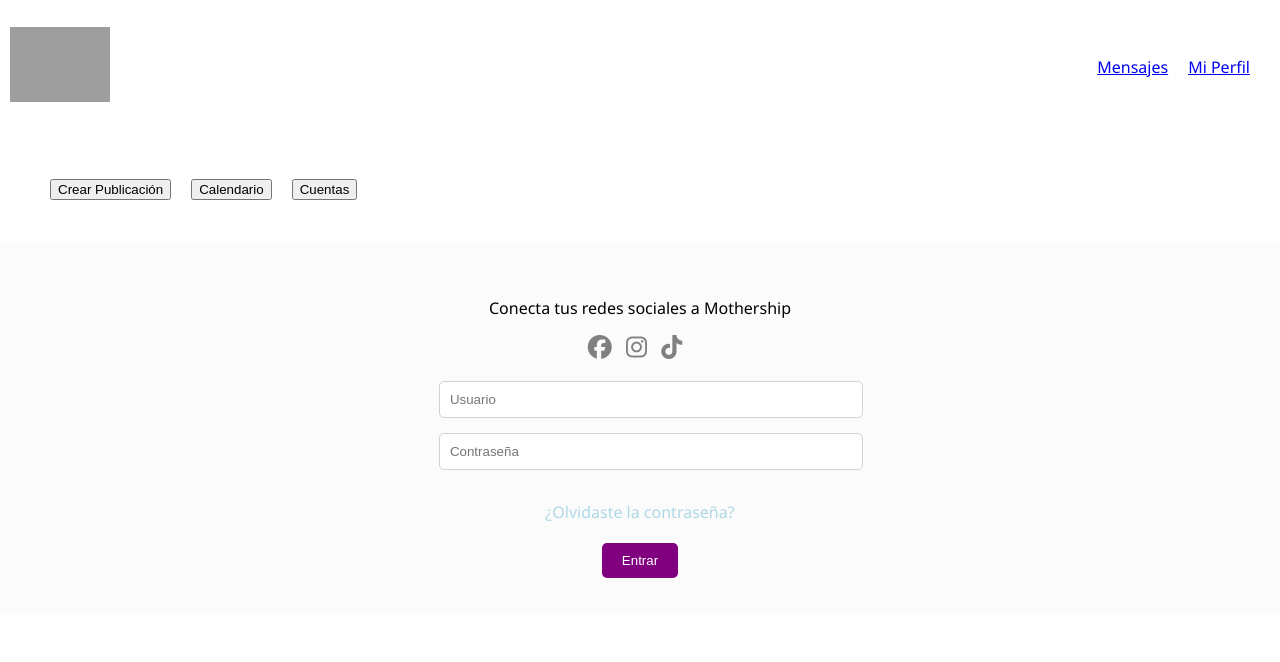
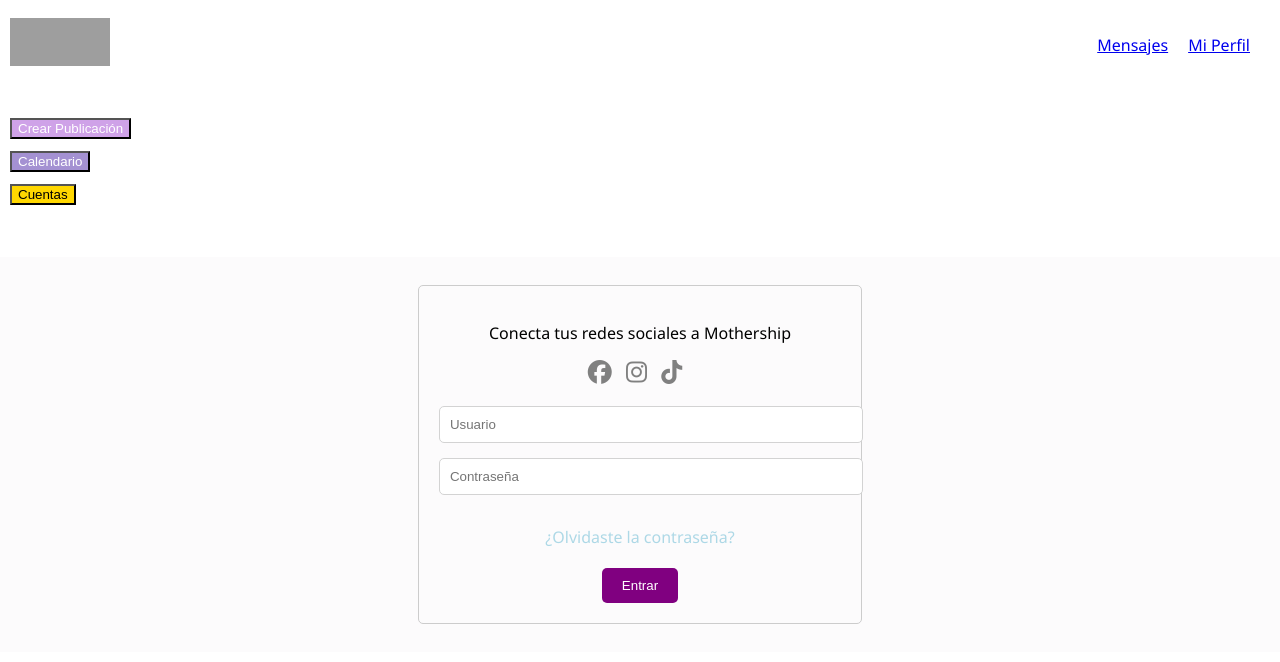
Before and after one commit to KatherineStehberg/RedesSociales, a plain HTML site: page index.html in a window 1280 px wide. Drawn offline with Linux system fonts and the light colour scheme; grey boxes are pictures that could not be loaded; a small style sheet from the web is missing.

Commit message:
Update styles.css
Update styles.css

```diff
--- a/styles.css
+++ b/styles.css
@@ -47,18 +47,18 @@ nav {
     background-color: white;
     grid-area: secondary-nav;
     display: flex;
-    justify-content: space-between;
-    align-items: center;
+    flex-direction: column; /* Cambiamos la dirección de flexión a columna */
+    align-items: flex-start; /* Alineamos los elementos al inicio */
     padding: 10px;
 }
 
 .secondary-nav ul {
     list-style: none;
-    display: flex;
+    padding: 0;
 }
 
 .secondary-nav li {
-    margin-right: 20px;
+    margin-bottom: 10px; /* Espaciado entre los elementos */
 }
 
 .round-image-button {
@@ -69,12 +69,31 @@ nav {
     border: none;
 }
 
+/* Estilo para el botón "Crear Cuenta" */
 .purple-small-button {
-    background-color: purple;
+    background-color: #CFA2E8; /* Morado claro */
     color: white;
     padding: 5px 10px;
-    border: none;
+    border: 2px solid transparent; /* Agregamos un borde transparente */
     border-radius: 5px;
+}
+
+/* Estilo para el botón "Calendario" */
+.purple-small-button:nth-of-type(2) {
+    background-color: #A491D2; /* Morado más oscuro */
+}
+
+/* Estilo para el botón "Cuentas" */
+.purple-small-button:nth-of-type(3) {
+    background-color: #FFD700; /* Amarillo */
+    color: black; /* Cambiamos el color del texto a negro para mayor contraste */
+}
+
+.login-form {
+    text-align: center;
+    border: 1px solid #ccc; /* Agregamos un borde alrededor del formulario */
+    border-radius: 5px; /* Añadimos un poco de redondez al borde */
+    padding: 20px; /* Aumentamos el relleno para espaciar el contenido del formulario */
 }
 
 section {
@@ -85,10 +104,6 @@ section {
     justify-content: center;
     align-items: center;
     padding: 20px;
-}
-
-.login-form {
-    text-align: center;
 }
 
 .social-icons {
@@ -143,3 +158,21 @@ footer {
     margin-right: 10px;
     font-size: 24px;
 }
+
+img {
+    height: 3rem;
+}
+.light-purple {
+    background-color: #CFA2E8; /* Morado claro */
+    color: white;
+}
+
+.dark-purple {
+    background-color: #A491D2; /* Morado más oscuro */
+    color: white;
+}
+
+.yellow {
+    background-color: #FFD700; /* Amarillo */
+    color: black; /* Cambiamos el color del texto a negro para mayor contraste */
+}
```
